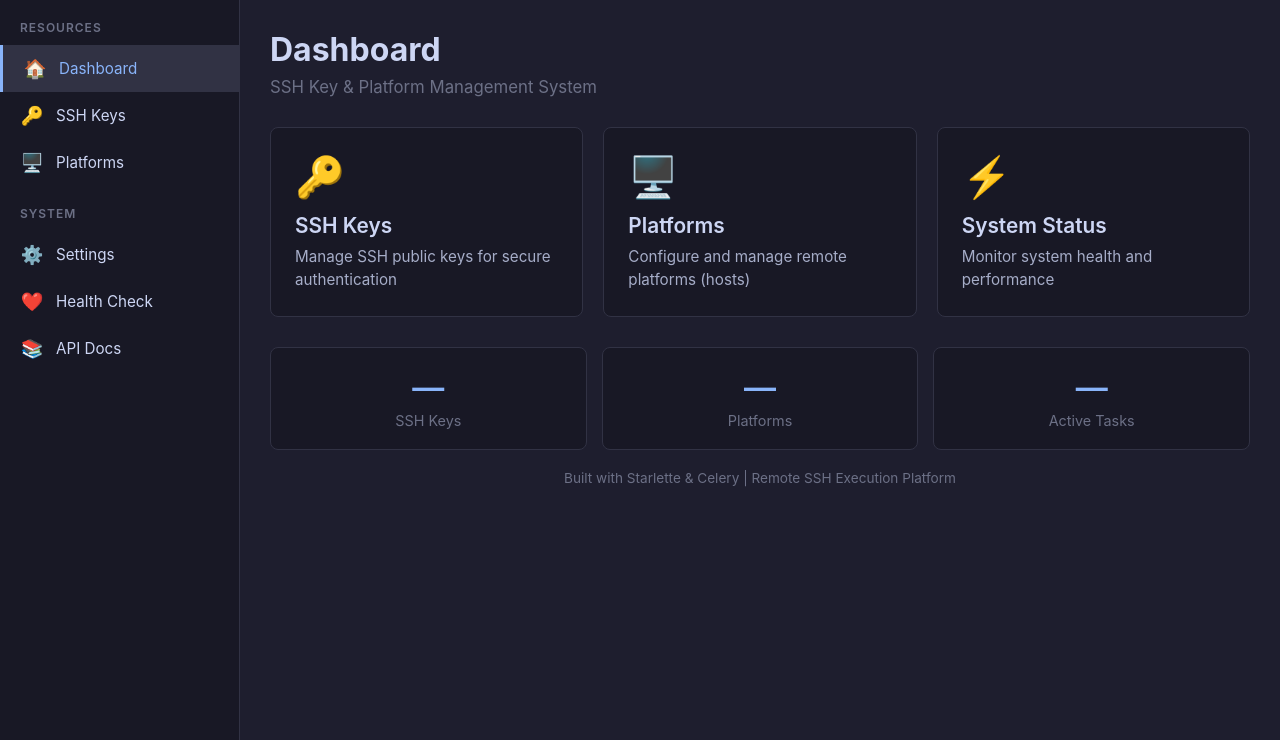
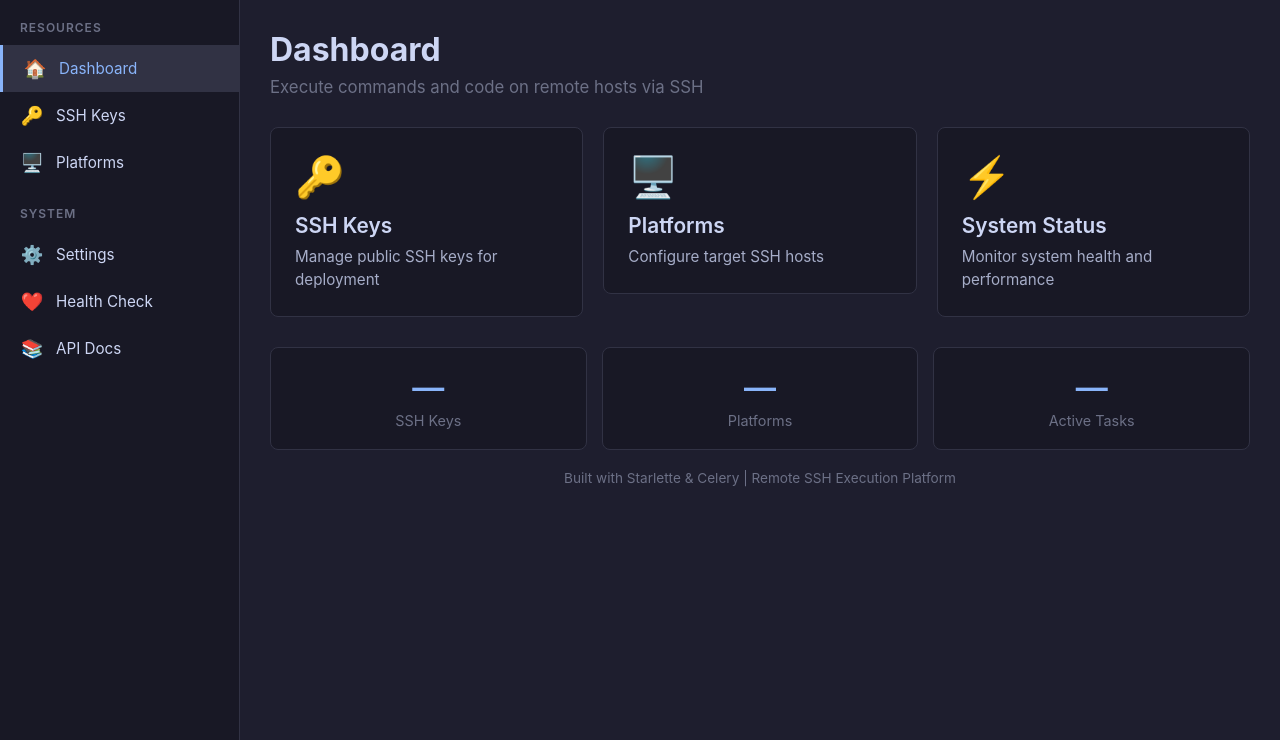
Before and after one commit to 4stm4/testum, a Python web app: template app/templates/index.html in a window 1280 px wide. Shown: the part 60-800 px from the top of the page. Run offline with Jinja, Linux system fonts and the light colour scheme; the template is opened without the code that fills it, so the values that code supplies are empty.

Commit message:
Fix i18n: add missing data-i18n attributes on index page
- Added data-i18n to Dashboard title, subtitle, card titles, descriptions
- Added translations for healthCheckCard and healthCheckDescription
- Fixed stat labels (removed 'Total' prefix for consistency)
- Now all visible text on index page is translatable

```diff
--- a/app/templates/index.html
+++ b/app/templates/index.html
@@ -302,16 +302,16 @@
         <!-- Content -->
         <div class="content">
             <div class="page-header">
-                <h1 class="page-title">Dashboard</h1>
-                <p class="page-subtitle">SSH Key & Platform Management System</p>
+                <h1 class="page-title" data-i18n="dashboard">Dashboard</h1>
+                <p class="page-subtitle" data-i18n="welcomeDescription">Execute commands and code on remote hosts via SSH</p>
             </div>
 
             <div class="cards-grid">
                 <a href="/keys" style="text-decoration: none;">
                     <div class="card">
                         <div class="card-icon">🔑</div>
-                        <div class="card-title">SSH Keys</div>
-                        <div class="card-description">
+                        <div class="card-title" data-i18n="sshKeysCard">SSH Keys</div>
+                        <div class="card-description" data-i18n="sshKeysDescription">
                             Manage SSH public keys for secure authentication
                         </div>
                     </div>
@@ -320,8 +320,8 @@
                 <a href="/platforms" style="text-decoration: none;">
                     <div class="card">
                         <div class="card-icon">🖥️</div>
-                        <div class="card-title">Platforms</div>
-                        <div class="card-description">
+                        <div class="card-title" data-i18n="platformsCard">Platforms</div>
+                        <div class="card-description" data-i18n="platformsDescription">
                             Configure and manage remote platforms (hosts)
                         </div>
                     </div>
@@ -330,8 +330,8 @@
                 <a href="/health" style="text-decoration: none;">
                     <div class="card">
                         <div class="card-icon">⚡</div>
-                        <div class="card-title">System Status</div>
-                        <div class="card-description">
+                        <div class="card-title" data-i18n="healthCheckCard">System Status</div>
+                        <div class="card-description" data-i18n="healthCheckDescription">
                             Monitor system health and performance
                         </div>
                     </div>
@@ -341,15 +341,15 @@
             <div class="stats">
                 <div class="stat-card">
                     <div class="stat-value">—</div>
-                    <div class="stat-label">SSH Keys</div>
+                    <div class="stat-label" data-i18n="totalKeys">SSH Keys</div>
                 </div>
                 <div class="stat-card">
                     <div class="stat-value">—</div>
-                    <div class="stat-label">Platforms</div>
+                    <div class="stat-label" data-i18n="totalPlatforms">Platforms</div>
                 </div>
                 <div class="stat-card">
                     <div class="stat-value">—</div>
-                    <div class="stat-label">Active Tasks</div>
+                    <div class="stat-label" data-i18n="activeTasks">Active Tasks</div>
                 </div>
             </div>
 
--- a/app/templates/testum.js
+++ b/app/templates/testum.js
@@ -62,9 +62,11 @@ const translations = {
         platformsDescription: 'Configure target SSH hosts',
         tasksCard: 'Tasks',
         tasksDescription: 'Monitor running tasks',
+        healthCheckCard: 'System Status',
+        healthCheckDescription: 'Monitor system health and performance',
         statsTitle: 'Statistics',
-        totalKeys: 'Total Keys',
-        totalPlatforms: 'Total Platforms',
+        totalKeys: 'SSH Keys',
+        totalPlatforms: 'Platforms',
         activeTasks: 'Active Tasks',
 
         // SSH Keys Page
@@ -191,10 +193,12 @@ const translations = {
         platformsDescription: 'Настройка целевых SSH хостов',
         tasksCard: 'Задачи',
         tasksDescription: 'Мониторинг выполняемых задач',
+        healthCheckCard: 'Статус системы',
+        healthCheckDescription: 'Мониторинг состояния и производительности системы',
         statsTitle: 'Статистика',
-        totalKeys: 'Всего ключей',
-        totalPlatforms: 'Всего платформ',
-        activeTasks: 'Активных задач',
+        totalKeys: 'SSH Ключи',
+        totalPlatforms: 'Платформы',
+        activeTasks: 'Активные задачи',
 
         // SSH Keys Page
         sshKeysTitle: 'SSH Ключи',
```
